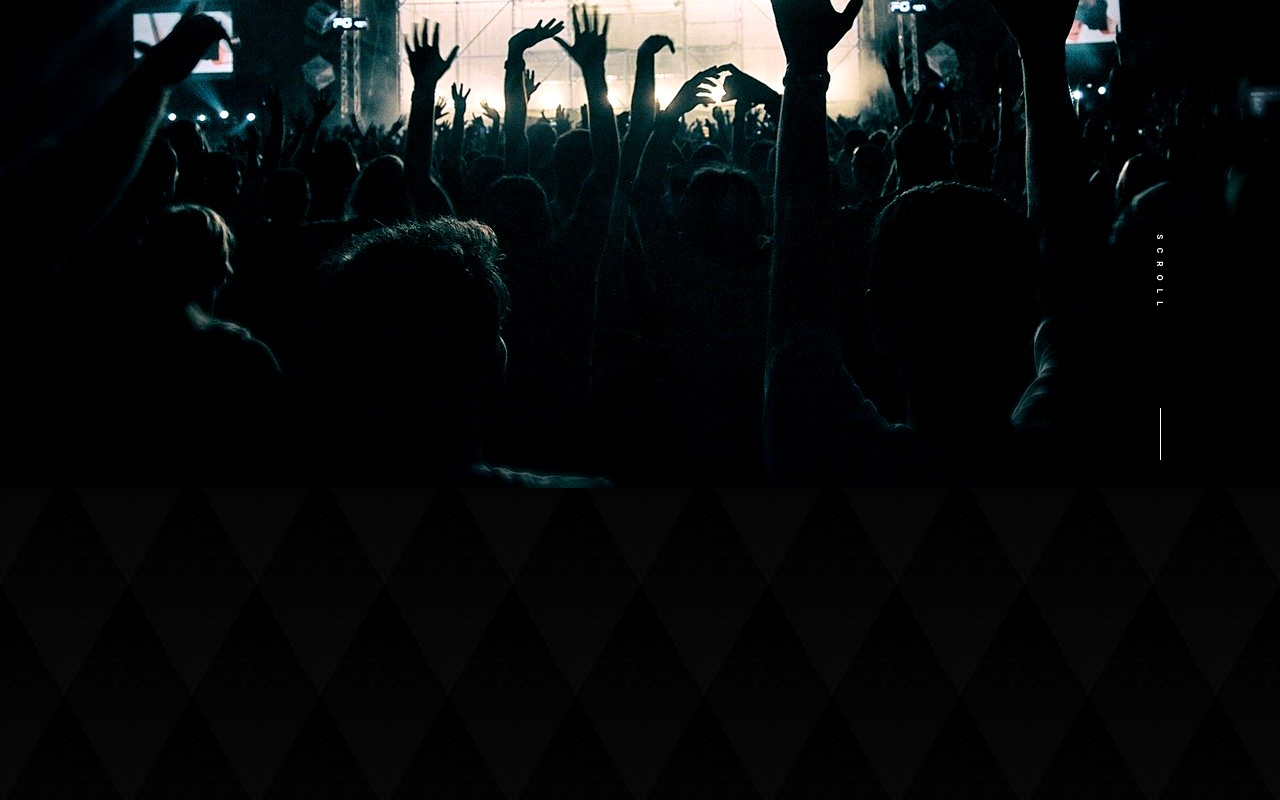
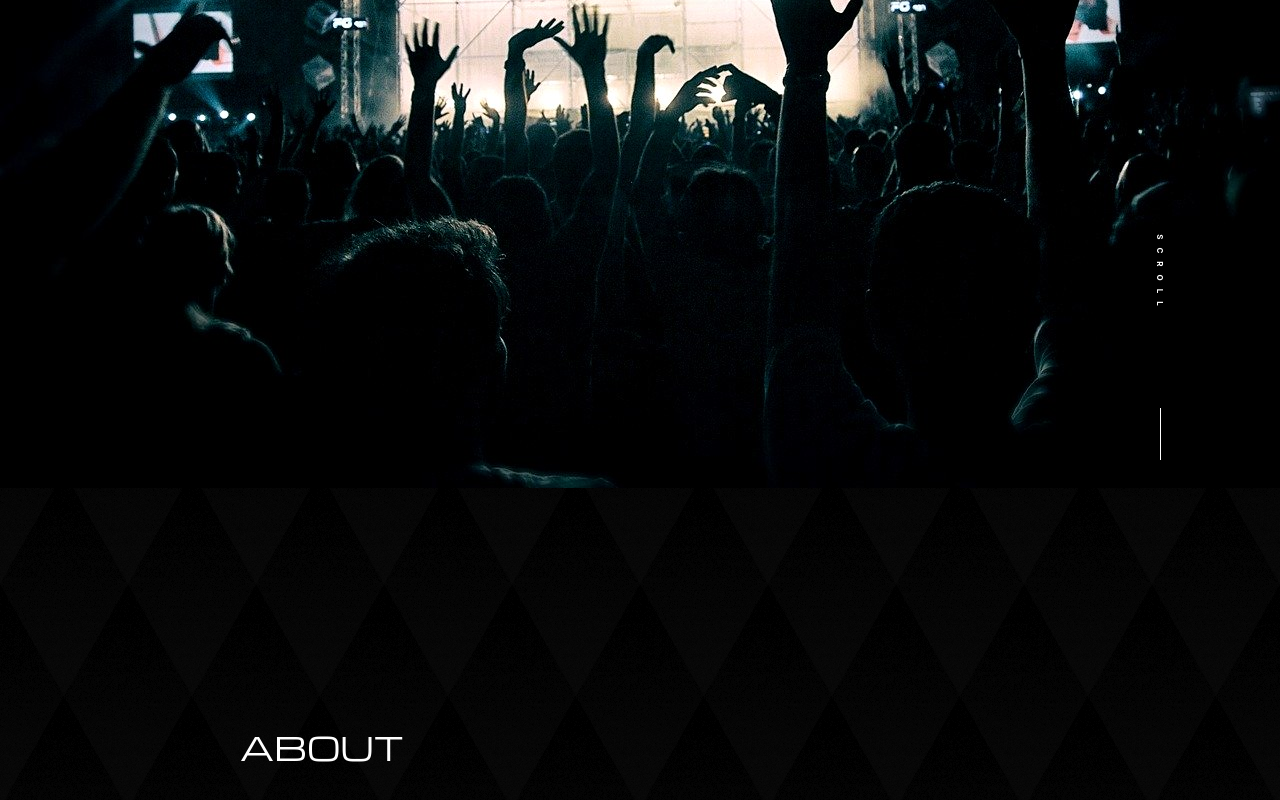
Before and after one commit to whitia/honeycomb-star, a Nuxt app: page / in a window 1280 px wide. Shown: the part 312-1112 px from the top of the page. Built offline with nearby package versions, Linux system fonts and the light colour scheme.

Commit message:
modify layout

```diff
--- a/assets/stylesheets/about.scss
+++ b/assets/stylesheets/about.scss
@@ -1,4 +1,24 @@
 .content-wrap {
   min-width: 100%;
   min-height: 100vh;
+  padding: 30vh;
 }
+
+.content {
+  position: relative;
+
+  h2 {
+    font-family: 'Michroma', sans-serif;
+  }
+}
+
+.content::after {
+  content: '';
+  position: absolute;
+  top: 128px;
+  right: 256px;
+  width: 300px;
+  height: 600px;
+  background: darken(#00a18c, 30%);
+  transform: skewX(-15deg);
+}
--- a/assets/stylesheets/common.scss
+++ b/assets/stylesheets/common.scss
@@ -1,6 +1,7 @@
 $base: #00a18c;
 
 body {
+  color: #fff;
   background-color: #000;
   background-image: url('/images/bg-texture.png');
 }
--- a/components/About.vue
+++ b/components/About.vue
@@ -1,6 +1,9 @@
 <template>
   <div>
     <div class="content-wrap">
+      <div class="content">
+        <h2>ABOUT</h2>
+      </div>
     </div>
   </div>
 </template>
```
Also changed, not shown: assets/stylesheets/jumbotron.scss (line endings or trailing spaces).
